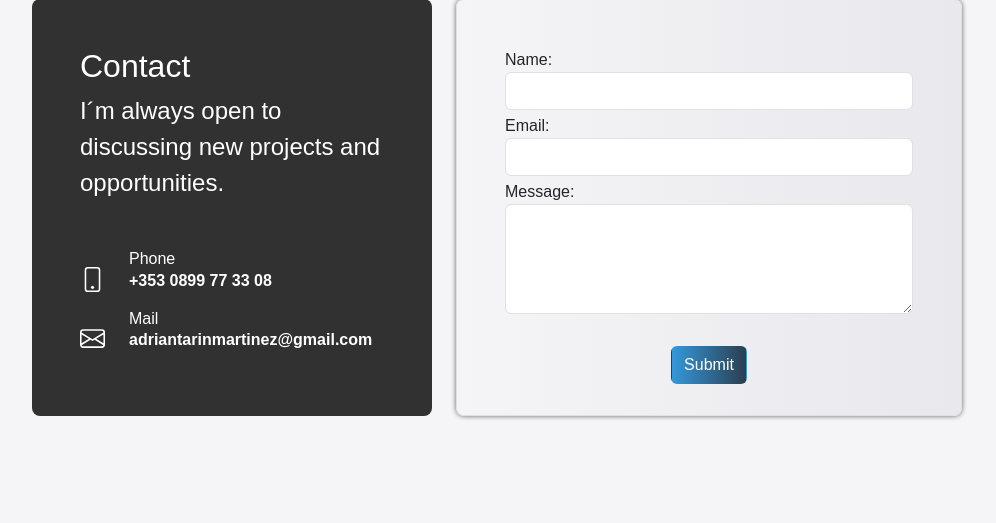
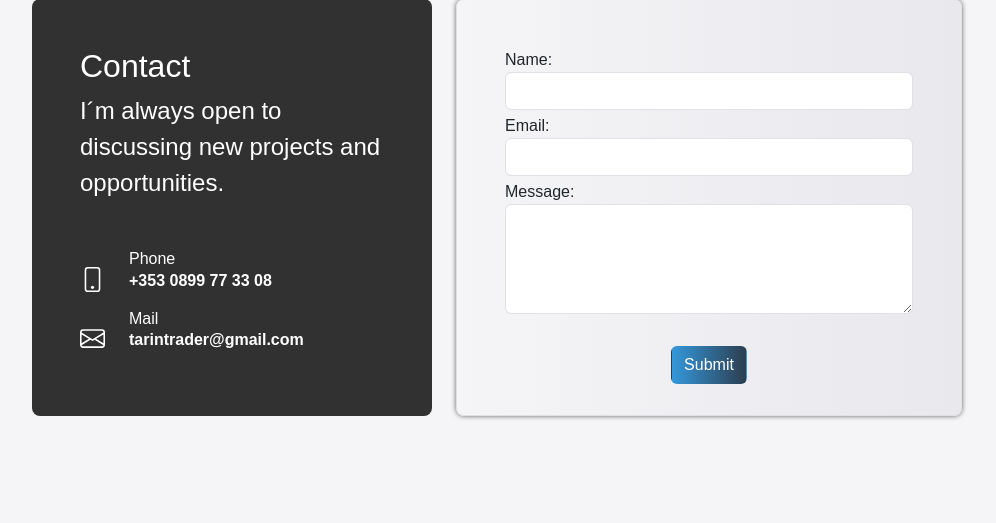
Before and after one commit to tarintrader/Portfolio-Website, a Flask app: page /contact in a window 1280 px wide. Shown: the part 89-612 px from the top of the page, without its empty margins (143-1139 px from the left). Run offline with Flask 3, Linux system fonts and the light colour scheme; some libraries are stand-ins or nearby versions.

Commit message:
Update contact.html
mail

```diff
--- a/templates/contact.html
+++ b/templates/contact.html
@@ -36,7 +36,7 @@
                 </div>
                 <div class="col-auto">
                   <h5 class=" mb-0 fs-6">Mail</h5>
-                  <p class="fw-bold">adriantarinmartinez@gmail.com</p>
+                  <p class="fw-bold">tarintrader@gmail.com</p>
                 </div>
             </div>
         </div>
```
